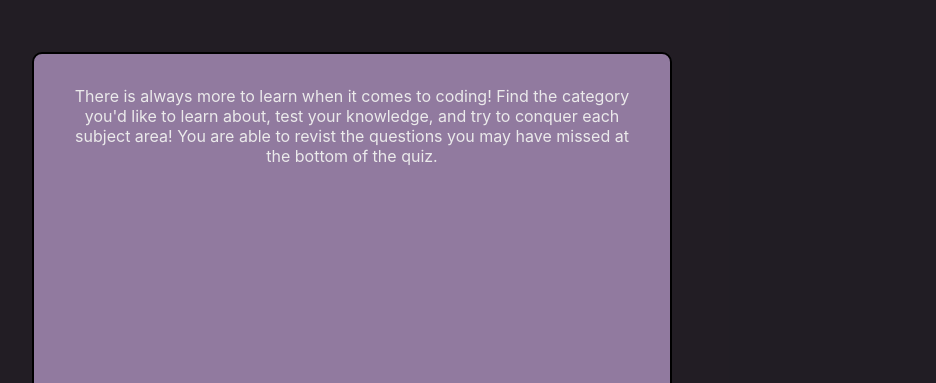
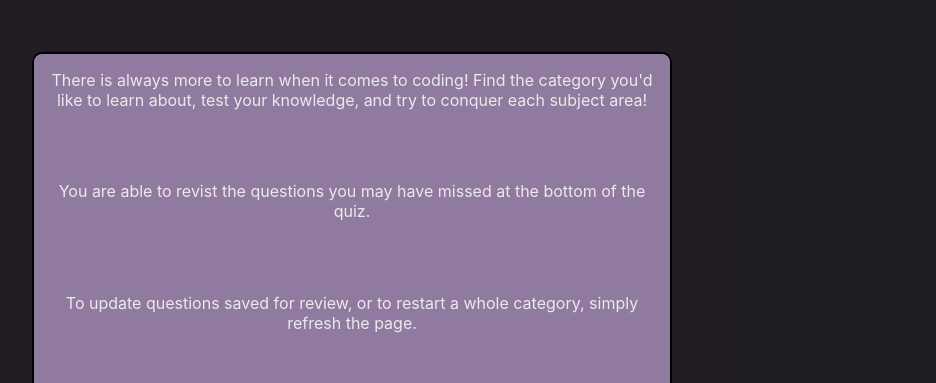
Before and after one commit to francepack/memoize-france, a React (Create React App) app: page / in a window 1280 px wide. Both pictures are taken after a click on the button "Info". Shown: the part 148-531 px from the top of the page, without its empty margins (288-1224 px from the left). Built offline with nearby package versions, Linux system fonts and the light colour scheme; no server answers.

Commit message:
Fix bug that broke game when nothing was saved to local storage

```diff
--- a/src/App/App.js
+++ b/src/App/App.js
@@ -48,6 +48,7 @@ export default class App extends Component {
   retrieveLocalStorage = () => {
     let storage = JSON.parse(localStorage.getItem('missedQuestions'));
     console.log(storage)
+    if (storage !== null) {
       this.state.storedKeys = storage;
       this.setState({ storedKeys: this.state.storedKeys })
       let gatheredQuestions = this.state.storedKeys.map(id => {
@@ -60,6 +61,7 @@ export default class App extends Component {
       console.log(gatheredQuestions)
       this.setState({ storedQuestions: gatheredQuestions})
       console.log(this.state.storedQuestions)
+    }
     this.toggleCompileStorage()
   }
 
--- a/src/Category/Category.js
+++ b/src/Category/Category.js
@@ -95,7 +95,7 @@ export default class Category extends Component {
           { !this.props.category &&
           <div>
             <h2> Review </h2>
-            <p>Revisit the questions that you previously have missed!</p>
+            <p className="review">Revisit the questions that you previously have missed!</p>
           </div>
           }
           <section className="category-stats">
@@ -118,12 +118,15 @@ export default class Category extends Component {
       }
       { this.state.questionCount === totalQuestions &&
       <div className="finish-category-summary">
+       { !this.props.category &&
+          <div>
+            <h2> Review </h2>
+            <p className="review">Revisit the questions that you previously have missed!</p>
+          </div>
+          }
         <p>All questions attempted.</p>
         <span>{summary}</span>
       </div>
-      }
-      {
-
       }
       </div>
     )
--- a/src/Directions/Directions.js
+++ b/src/Directions/Directions.js
@@ -6,7 +6,9 @@ function Directions(props) {
       {props.displayDirections &&
       <div className="directions-overlay">
         <article className="directions-box">
-          <p className="directions-content">There is always more to learn when it comes to coding! Find the category you'd like to learn about, test your knowledge, and try to conquer each subject area! You are able to revist the questions you may have missed at the bottom of the quiz.</p>
+          <p className="directions-content">There is always more to learn when it comes to coding! Find the category you'd like to learn about, test your knowledge, and try to conquer each subject area!</p>
+          <p className="directions-content">You are able to revist the questions you may have missed at the bottom of the quiz.</p>
+          <p className="directions-content">To update questions saved for review, or to restart a whole category, simply refresh the page.</p>
           <button className="direction-close" onClick={props.toggleDirections}>close</button>
         </article>
       </div>
--- a/src/Styles/_Category.scss
+++ b/src/Styles/_Category.scss
@@ -17,3 +17,7 @@
 .question-btn {
   @include buttons;
 }
+
+.review {
+  margin: 0 1em;
+}
--- a/src/Styles/_Directions.scss
+++ b/src/Styles/_Directions.scss
@@ -10,7 +10,7 @@
 }
 
 .directions-content {
-  margin: 2em;
+  margin: 1em;
 }
 
 .direction-close {
```
Lines whose indentation alone changed are shown as unchanged.
